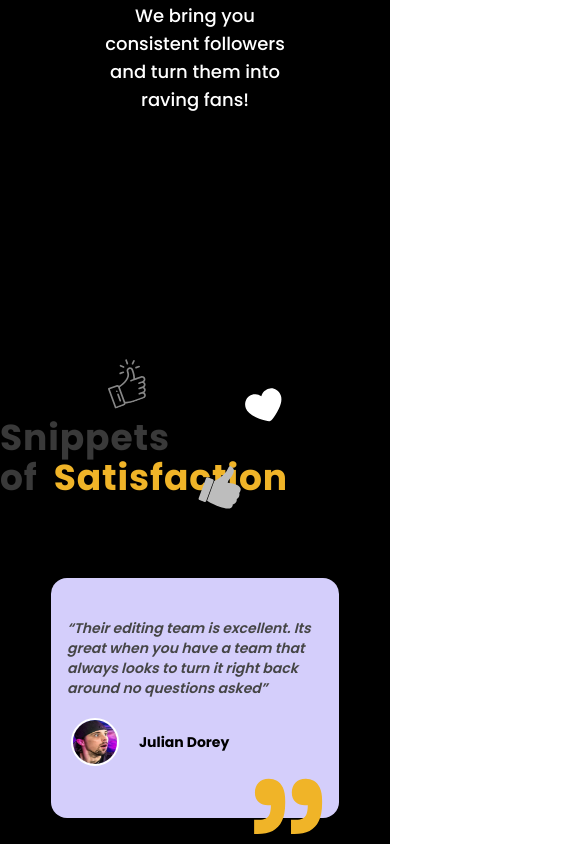
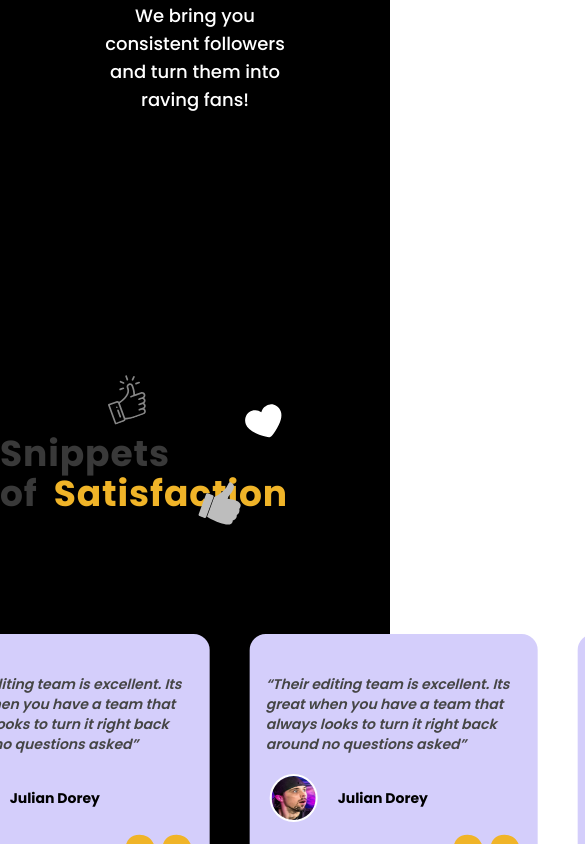
Before and after one commit to mashuk-tamim/content-floww-mirror, a React (Vite) app: page / in a window 390 px wide. Shown: the part 2209-3053 px from the top of the page, 585 px wide, since content can reach past the window. Built offline with nearby package versions, Linux system fonts and the light colour scheme.

Commit message:
testimonial slider done

```diff
--- a/src/layout/MainLayout.jsx
+++ b/src/layout/MainLayout.jsx
@@ -16,7 +16,7 @@ const MainLayout = () => {
     }, [])
 
     return (
-        <div className="overflow-hidden">
+        <div className="">
             <Outlet></Outlet>
         </div>
     );
--- a/src/pages/Home/OurImpact.jsx
+++ b/src/pages/Home/OurImpact.jsx
@@ -1,29 +1,20 @@
-import { motion, useAnimation, useInView } from "framer-motion";
-import { useEffect, useRef } from "react";
+import { motion, useInView } from "framer-motion";
+import { useRef } from "react";
 
 const OurImpact = () => {
-	const controls = useAnimation();
 	const ref = useRef(null);
     const isInView = useInView(ref, {
-        margin: "100px"
+        once: false
 	});
-	useEffect(() => {
-		if (isInView) {
-			controls.start("visible");
-		}
-	}, [controls, isInView]);
 
 	return (
-		<section>
+		<section className="">
 			<motion.div
 				className="rounded-lg bg-gradient-to-br from-goldenrod via-offWhite to-coral p-1  w-11/12 mx-auto"
 				ref={ref}
-				animate={controls}
-				initial="hidden"
-				transition={{ duration: 1, delay: 0.1 }}
-				variants={{
-					visible: { rotateX: 0 },
-					hidden: { rotateX: 70 },
+				style={{
+					transform: isInView ? "rotateX(0deg)" : "rotateX(90deg)",
+                    transitionDuration: "1s",
 				}}
 			>
 				<div className="bg-black p-2 rounded-[6px]">
--- a/src/pages/Home/Testimonial.jsx
+++ b/src/pages/Home/Testimonial.jsx
@@ -1,13 +1,29 @@
-import video1 from "../../assets/videos/Ancient_Amazonian.mp4"
+import video1 from "../../assets/videos/Ancient_Amazonian.mp4";
 import heart from "../../assets/svg/64fb140be929f613abf78dee_Heart.svg";
 import like from "../../assets/svg/64fb14209552ef390591774b_like.svg";
 import quote from "../../assets/svg/64fb0d9a3dc59b592ac6cf08_quote.svg";
 import thumbs_fill from "../../assets/svg/64fb142c51d65e51f3884619_thumb-up 1.svg";
-import julian from "../../assets/images/julian_dorey.jpg"
+import julian from "../../assets/images/julian_dorey.jpg";
+import { motion, useScroll, useTransform } from "framer-motion";
+import { useRef } from "react";
+
 const Testimonial = () => {
+    const sliderRef1 = useRef(null);
+    const sliderRef2 = useRef(null);
+    const { scrollYProgress: scrollYProgress1 } = useScroll({
+        target: sliderRef1,
+        offset: ['0 1', '1 0']
+    })
+    const x1 = useTransform(scrollYProgress1, [0, 1], [-400, 0]);
+    const { scrollYProgress: scrollYProgress2 } = useScroll({
+        target: sliderRef2,
+        offset: ['0 1', '1 0']
+    })
+    const x2 = useTransform(scrollYProgress2, [0, 1], [0, -400]);
 	return (
-		<section className="font-poppins pb-10" id="testimonial">
-			<div className="relative flex justify-center">
+		<section className="font-poppins my-32" id="testimonial">
+			{/* heading */}
+			<div className="relative flex justify-center mb-20">
 				<h1 className="text-4xl md:text-5xl lg:text-7xl font-bold text-gray-dark tracking-wide">
 					Snippets of
 					<span className="text-yellow w-full mx-auto pl-4">
@@ -33,26 +49,15 @@ const Testimonial = () => {
 					className="absolute top-10 lg:top-24 w-14 left-1/2"
 				/>
             </div>
-			<div className="flex gap-3 items-center justify-center my-20 md:my-24 lg:my-32">
-				<div className="hidden md:flex bg-[#fafafa] border px-2 pt-2 md:pb-8 lg:pb-14 rounded-2xl md:w-[150px] lg:w-56 md:h-[280px] lg:h-[430px]">
-					{/* <ReactPlayer
-						url="https://www.youtube.com/watch?v=LXb3EKWsInQ"
-					/> */}
-					{/* <iframe
-							src="https://www.youtube.com/embed/Q7trl-OysYY"
-							// height={300}
-							// width={170}
-							style={{
-								overflow: "hidden",
-								borderRadius: "10px",
-								width: "100%",
-								height: "",
-								paddingBottom: "",
-							}}
-							scrolling="no"
-							// allow="autoplay; encrypted-media"
-							// autoPlay
-						></iframe> */}
+            {/* slider 1 */}
+            <motion.div ref={sliderRef1} style={{
+                x: x1,
+            }} className="flex gap-10">
+				{[1, 2, 3, 4, 5].map((i) => {
+					return (
+						<div key={i}>
+							<div className="flex gap-3 items-center justify-center my-10">
+								<div className="hidden md:flex bg-[#fafafa] border px-2 pt-2 md:pb-8 lg:pb-14 rounded-2xl md:w-[150px] lg:w-44 md:h-[280px] lg:h-[350px]">
 									<video
 										src={video1}
 										controls
@@ -61,11 +66,12 @@ const Testimonial = () => {
 										className="rounded-xl"
 									></video>
 								</div>
-				<div className="bg-testimonialBg w-72 rounded-2xl h-[240px] md:h-[280px] lg:h-[430px] relative">
+								<div className="bg-testimonialBg w-72 rounded-2xl h-[240px] md:h-[280px] lg:h-[350px] relative">
 									<p className="text-sm md:text-base text-[#454545] font-semibold italic px-4 lg:px-5 pt-10 lg:pt-14 pb-5">
-						“Their editing team is excellent. Its great when you
-						have a team that always looks to turn it right back
-						around no questions asked”
+										“Their editing team is excellent. Its
+										great when you have a team that always
+										looks to turn it right back around no
+										questions asked”
 									</p>
 									<div className="flex items-center px-5 gap-5">
 										<img
@@ -84,6 +90,59 @@ const Testimonial = () => {
 									/>
 								</div>
 							</div>
+						</div>
+					);
+				})}
+
+
+			</motion.div>
+            {/* slider 2 */}
+            <motion.div ref={sliderRef2} style={{
+                x:x2
+            }} className="flex gap-10 ">
+				{[1, 2, 3, 4, 5].map((i) => {
+					return (
+						<div key={i}>
+							<div className="flex gap-3 items-center justify-center">
+								<div className="hidden md:flex bg-[#fafafa] border px-2 pt-2 md:pb-8 lg:pb-14 rounded-2xl md:w-[150px] lg:w-44 md:h-[280px] lg:h-[350px]">
+									<video
+										src={video1}
+										controls
+										autoPlay
+										muted
+										className="rounded-xl"
+									></video>
+								</div>
+								<div className="bg-testimonialBg w-72 rounded-2xl h-[240px] md:h-[280px] lg:h-[350px] relative">
+									<p className="text-sm md:text-base text-[#454545] font-semibold italic px-4 lg:px-5 pt-10 lg:pt-14 pb-5">
+										“Their editing team is excellent. Its
+										great when you have a team that always
+										looks to turn it right back around no
+										questions asked”
+									</p>
+									<div className="flex items-center px-5 gap-5">
+										<img
+											src={julian}
+											alt=""
+											className="rounded-full aspect-square w-12 lg:w-14 border-white border-2"
+										/>
+										<p className="text-black font-bold text-sm md:text-base">
+											Julian Dorey
+										</p>
+									</div>
+									<img
+										src={quote}
+										alt=""
+										className="absolute -bottom-4 right-4"
+									/>
+								</div>
+							</div>
+						</div>
+					);
+				})}
+
+
+			</motion.div>
 		</section>
 	);
 };
--- a/src/pages/Home/Workflow.jsx
+++ b/src/pages/Home/Workflow.jsx
@@ -10,9 +10,10 @@ const Workflow = () => {
 	return (
 		<section
 			id="workflow"
-			className="bg-clientBg grid grid-cols-2 md:flex-row gap-28 md:gap-0 lg:gap-0 justify-center font-poppins pt-[20vh] overflow-visible h-[500vh]"
+			className="bg-clientBg flex flex-col md:flex-row gap-28 md:gap-0 lg:gap-0 justify-center font-poppins h-[400vh] relative pt-[20vh]"
 		>
-			<div className="w-11/12 mx-auto md:w-[50%] py-0 md:py-24 lg:py-16 border-red-500 h-[30vh] sticky top-36 bottom-36 mb-[70vh]">
+			<div className="w-11/12 mx-auto md:w-[50%] py-0 md:py-24 lg:py-16 border-red-500 h-[30vh] sticky top-36 mb-[20vh]">
+				<div className="relative">
 					<div className="flex flex-col items-center">
 						<h2 className="text-2xl md:text-4xl lg:text-6xl font-semibold text-black lg:left-20">
 							Smooth & easy
@@ -22,14 +23,10 @@ const Workflow = () => {
 						</h1>
 					</div>
 				</div>
+			</div>
 			<div className="w-[50%]">
 				{cards.map((card) => {
-					return (
-						<Card
-							card={card}
-							key={card.id}
-						/>
-					);
+					return <Card card={card} key={card.id} />;
 				})}
 			</div>
 		</section>
@@ -48,10 +45,10 @@ const Card = ({ card }) => {
 			ref={cardRef}
 			key={card.id}
 			// style={{ translateX: cardVariant }}
-			className="sticky top-36 h-[100vh]"
+			className="sticky top-36 h-[70vh]"
 		>
-			<motion.div className="h-[380px]" style={{scale}}>
-				<div className="h-full bg-bnw-gradient md:w-80 lg:w-[510px] px-8 md:px-6 lg:px-8 py-20 rounded-2xl space-y-5">
+			<motion.div className="h-[380px] relative" style={{ scale }}>
+				<div className=" h-full bg-bnw-gradient md:w-80 lg:w-[510px] px-8 md:px-6 lg:px-8 py-20 rounded-2xl space-y-5">
 					<img
 						src={card.url}
 						alt=""
```
Lines whose indentation alone changed are shown as unchanged.
